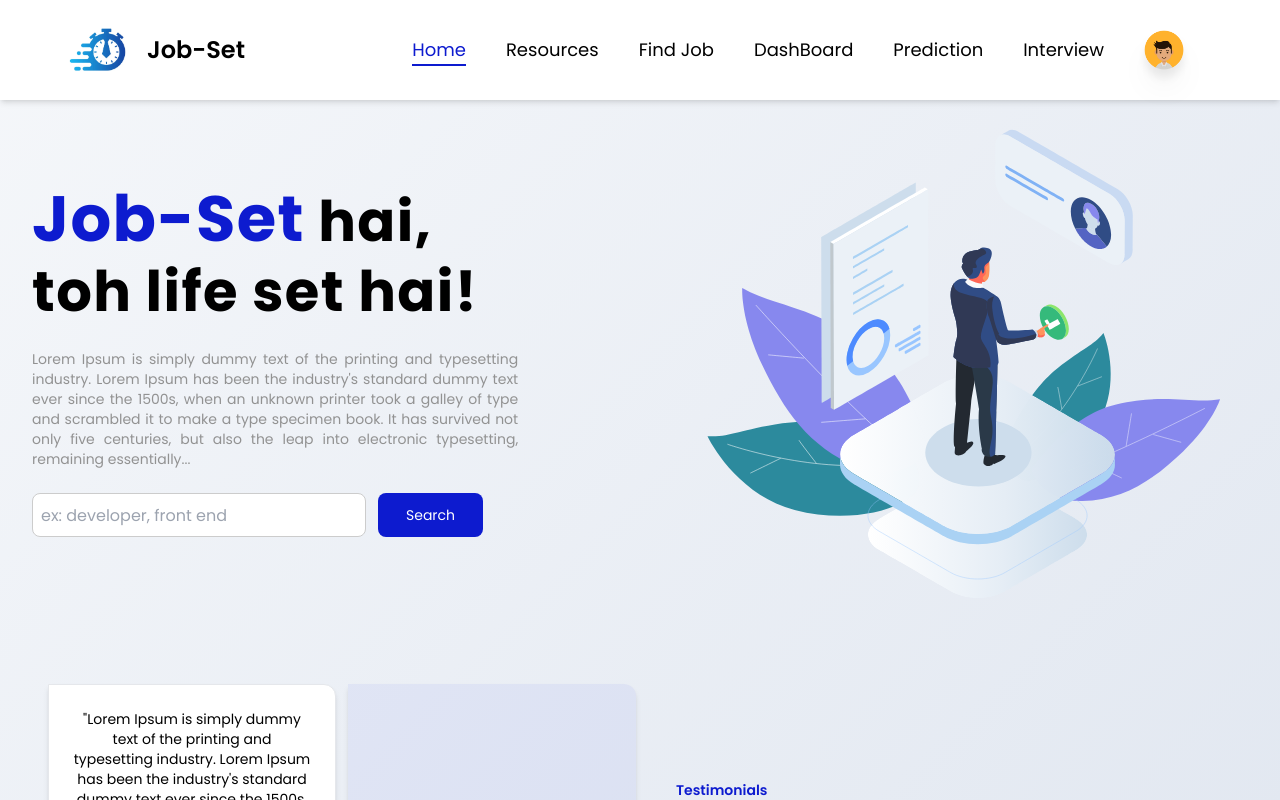
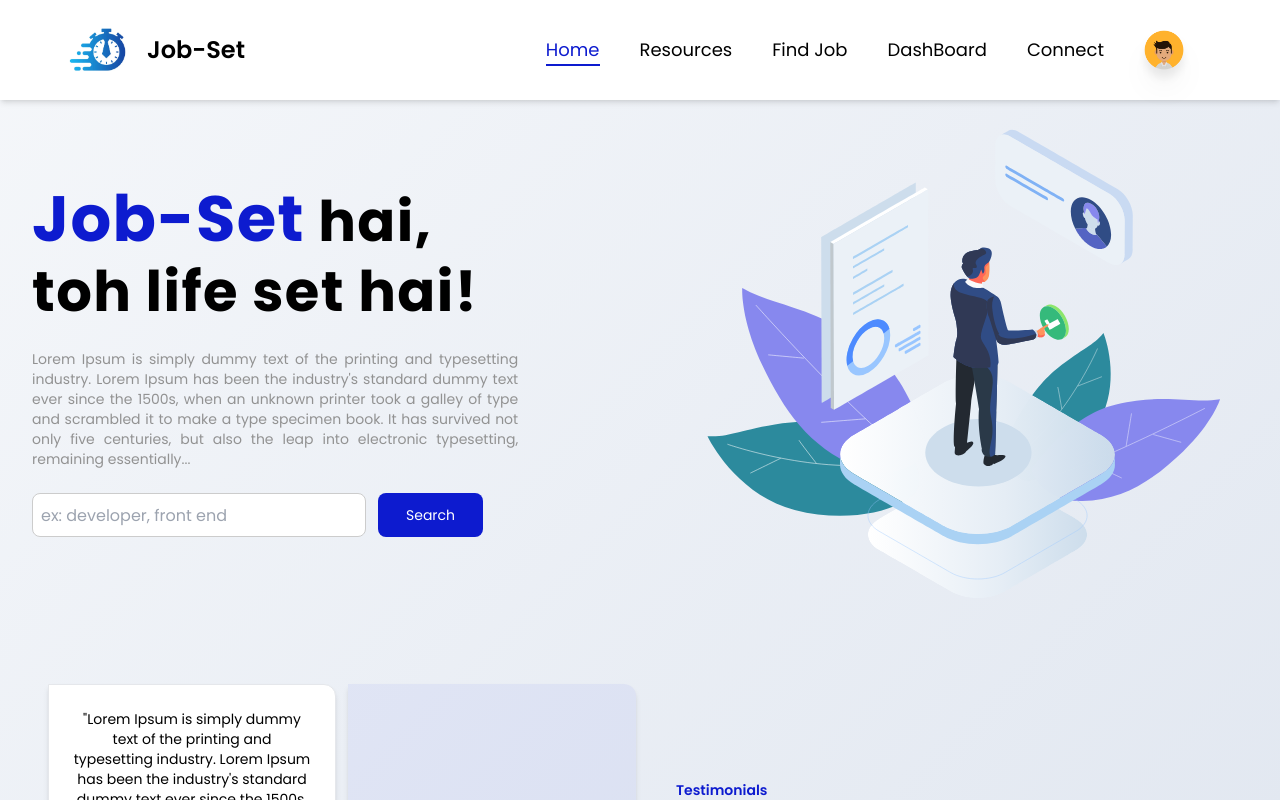
Before and after one commit to DevJSter/aura_hack, a React (Create React App) app: page / in a window 1280 px wide. Shown: the top 800 px of the page. Built offline with nearby package versions, Linux system fonts and the light colour scheme; a web font is replaced by a local one.

Commit message:
Meet
Signed-off-by: Shubham Tiwari <shubht3303@gmail.com>

```diff
--- a/src/components/NavBar.jsx
+++ b/src/components/NavBar.jsx
@@ -129,14 +129,14 @@
                                         DashBoard
                                     </li>
                                 </Link>
-                                <Link to='./model/PredictionForm'>
+                                {/* <Link to='./model/PredictionForm'>
                                     <li className="text-lg text-lightModeTextColor hover:text-lightPrimary duration-100 transition-all ease-in-out cursor-pointer">
                                         Prediction
                                     </li>
-                                </Link>
+                                </Link> */}
                                 <Link to='https://job-hunt-meet.vercel.app/'>
                                     <li className="text-lg text-lightModeTextColor hover:text-lightPrimary duration-100 transition-all ease-in-out cursor-pointer">
-                                        Interview
+                                        Connect
                                     </li>
                                 </Link>
 
```
